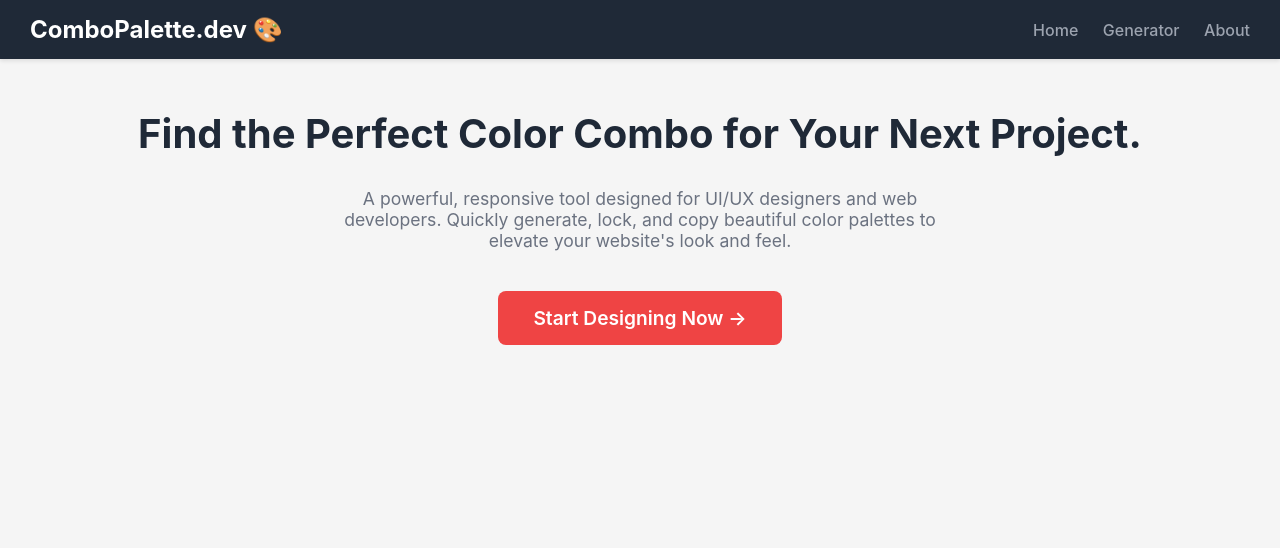
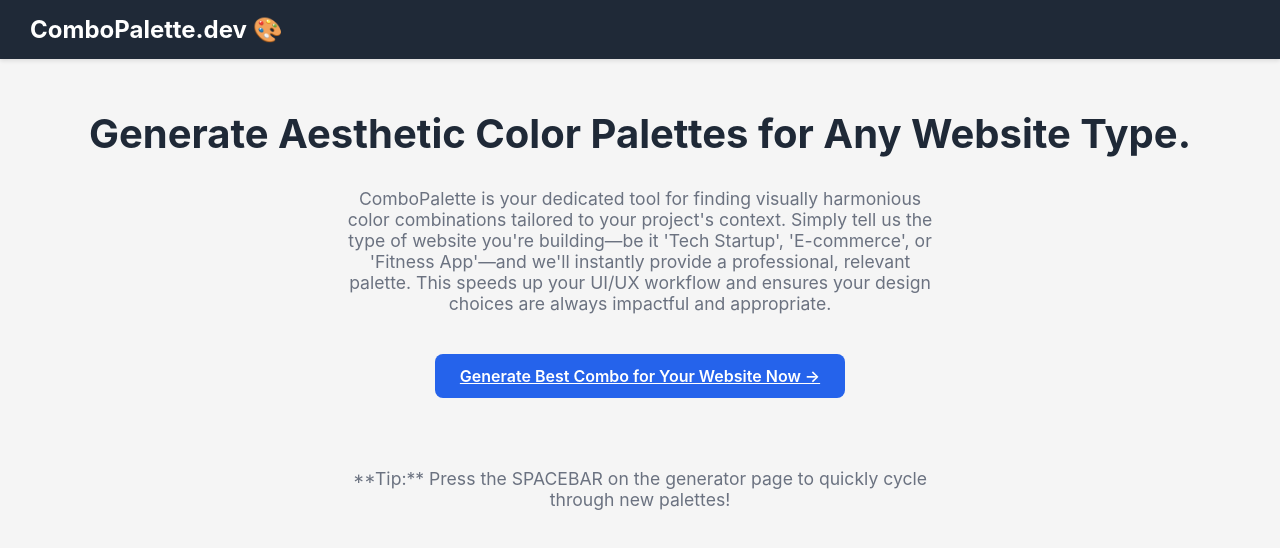
Before and after one commit to Fathiu2003/Combo-palette, a plain HTML site: page index.html in a window 1280 px wide. Drawn offline with Linux system fonts and the light colour scheme.

Commit message:
Update index.html

```diff
--- a/index.html
+++ b/index.html
@@ -3,30 +3,31 @@
 <head>
     <meta charset="UTF-8">
     <meta name="viewport" content="width=device-width, initial-scale=1.0">
-    <title>ComboPalette | Home</title>
+    <title>ComboPalette | AI-Driven Color Combos</title>
     <link rel="stylesheet" href="style.css">
 </head>
 <body>
 
     <header>
         <h1>ComboPalette.dev 🎨</h1>
-        <nav>
-            <a href="index.html">Home</a>
-            <a href="generator.html">Generator</a>
-            <a href="#">About</a>
-        </nav>
     </header>
 
     <div class="hero">
-        <h2>Find the Perfect Color Combo for Your Next Project.</h2>
+        <h2>Generate <span class="text-accent">Aesthetic Color Palettes</span> for Any Website Type.</h2>
+
         <p>
-            A powerful, responsive tool designed for UI/UX designers and web developers.
-            Quickly generate, lock, and copy beautiful color palettes to elevate your website's look and feel.
+            ComboPalette is your dedicated tool for finding visually harmonious color combinations tailored to your project's context.
+            Simply tell us the type of website you're building—be it 'Tech Startup', 'E-commerce', or 'Fitness App'—and we'll instantly provide a professional, relevant palette.
+            This speeds up your UI/UX workflow and ensures your design choices are always impactful and appropriate.
         </p>
 
-        <a href="generator.html" class="start-btn">
-            Start Designing Now →
+        <a href="generator.html" class="generate-btn">
+            Generate Best Combo for Your Website Now →
         </a>
+
+        <p class="instruction" style="margin-top: 50px;">
+            **Tip:** Press the SPACEBAR on the generator page to quickly cycle through new palettes!
+        </p>
     </div>
 
 </body>
```
